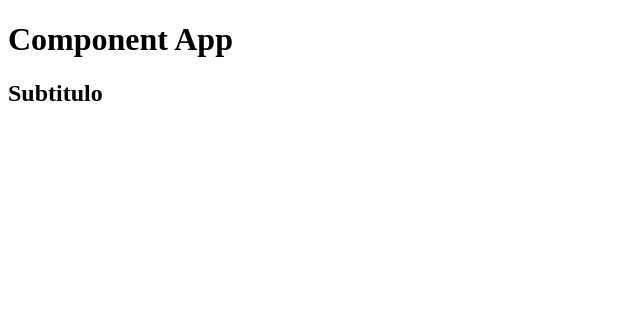
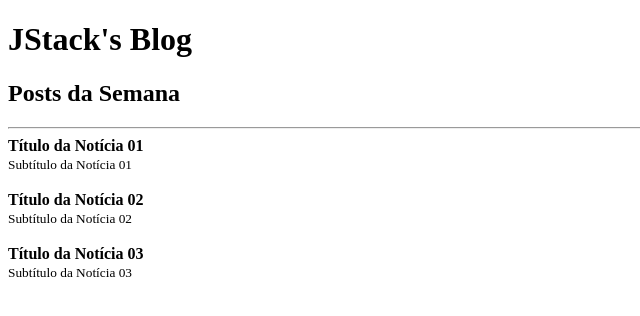
Before and after one commit to hhinke/react-fundamentos, a React app: page / in a window 1280 px wide. Shown: the top 316 px of the page, without its empty margins (0-640 px from the left). Built offline with nearby package versions, Linux system fonts and the light colour scheme.

Commit message:
Splitting components

```diff
--- a/src/App.js
+++ b/src/App.js
@@ -1,11 +1,28 @@
 import React from 'react';
+
+import Post from './Post';
+import Header from './Header';
 
 function App() {
   return (
-    <div>
-      <h1>Component App</h1>
-      <h2>Subtitulo</h2>
-    </div>
+    <>
+      <Header title="JStack's Blog">
+        <h2>Posts da Semana</h2>
+      </Header>
+
+      <hr />
+
+      <Post title="Título da Notícia 01"
+            subtitle="Subtítulo da Notícia 01"
+      />
+      <Post title="Título da Notícia 02"
+            subtitle="Subtítulo da Notícia 02"
+      />
+      <Post title="Título da Notícia 03"
+            subtitle="Subtítulo da Notícia 03"
+      />
+
+    </>
   )
 }
 
--- /dev/null
+++ b/src/Header.js
@@ -0,0 +1,12 @@
+import React from 'react';
+
+function Header(props) {
+  return (
+    <>
+      <h1>{props.title}</h1>
+      {props.children}
+    </>
+  );
+}
+
+export default Header;
--- /dev/null
+++ b/src/Post.js
@@ -0,0 +1,15 @@
+import React from 'react';
+
+function Post(props) {
+  return (
+    <>
+      <article>
+        <strong>{props.title}</strong> <br />
+        <small>{props.subtitle}</small>
+      </article>
+      <br />
+    </>
+  )
+}
+
+export default Post;
```
